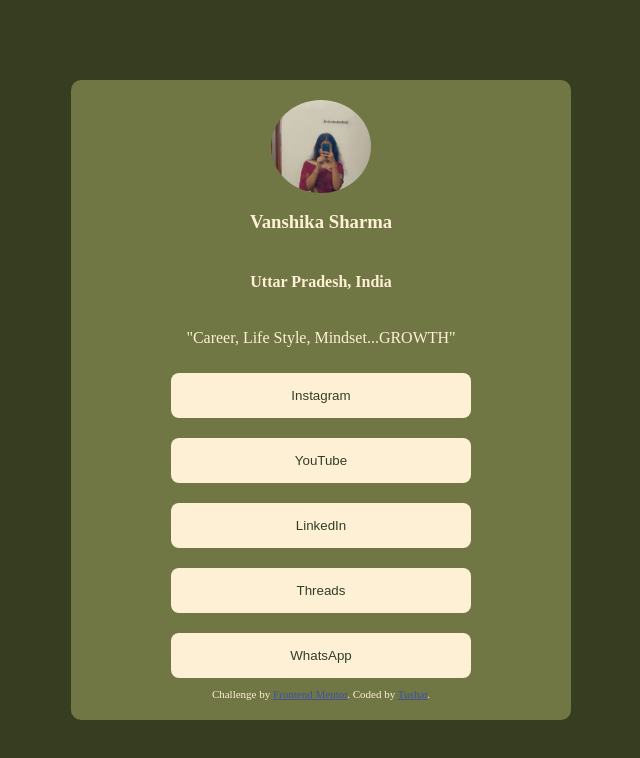
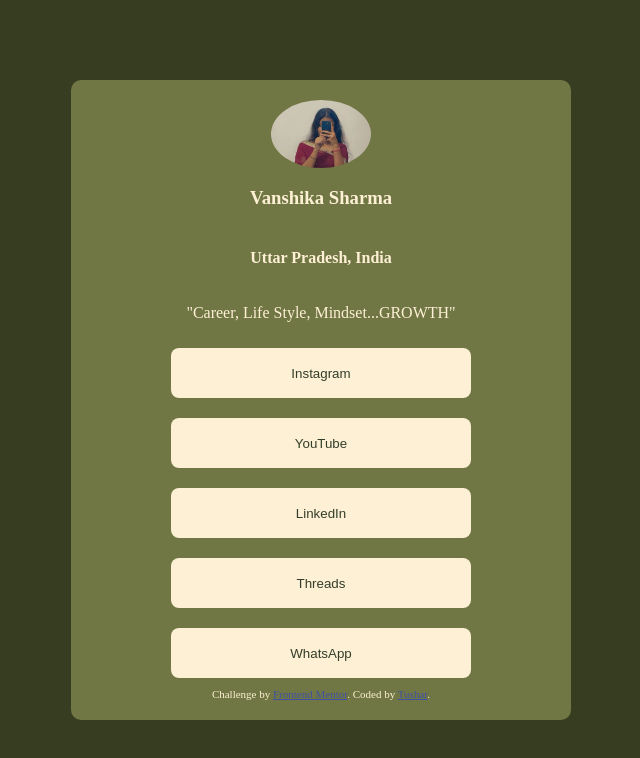
Before and after one commit to TS2410/social-links-frontend-mentor, a plain HTML site: page index.html in a window 1280 px wide. Shown: the whole page, without its empty margins (319-959 px from the left). Drawn offline with Linux system fonts and the light colour scheme.

Commit message:
fixed imgg

```diff
--- a/index.html
+++ b/index.html
@@ -66,7 +66,7 @@
   </head>
   <body>
     <div id="main">
-    <img src="assets/images/img.jpg">
+    <img src="assets/images/imgg.jpg">
     <h3>Vanshika Sharma</h3>
     <h4>Uttar Pradesh, India</h4>
     <p>"Career, Life Style, Mindset...GROWTH"</p>
```
Also changed, not shown: assets/images/img.jpg (deleted), assets/images/imgg.jpg (added).
